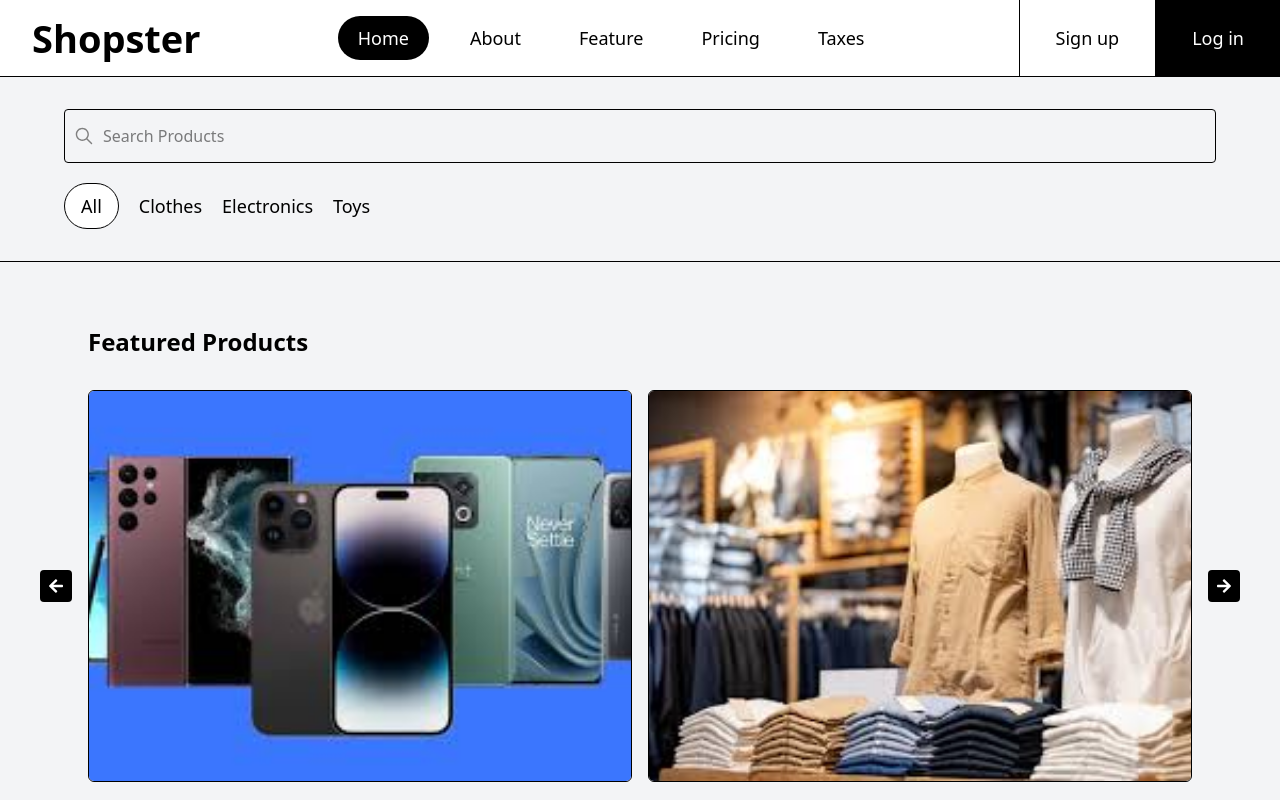
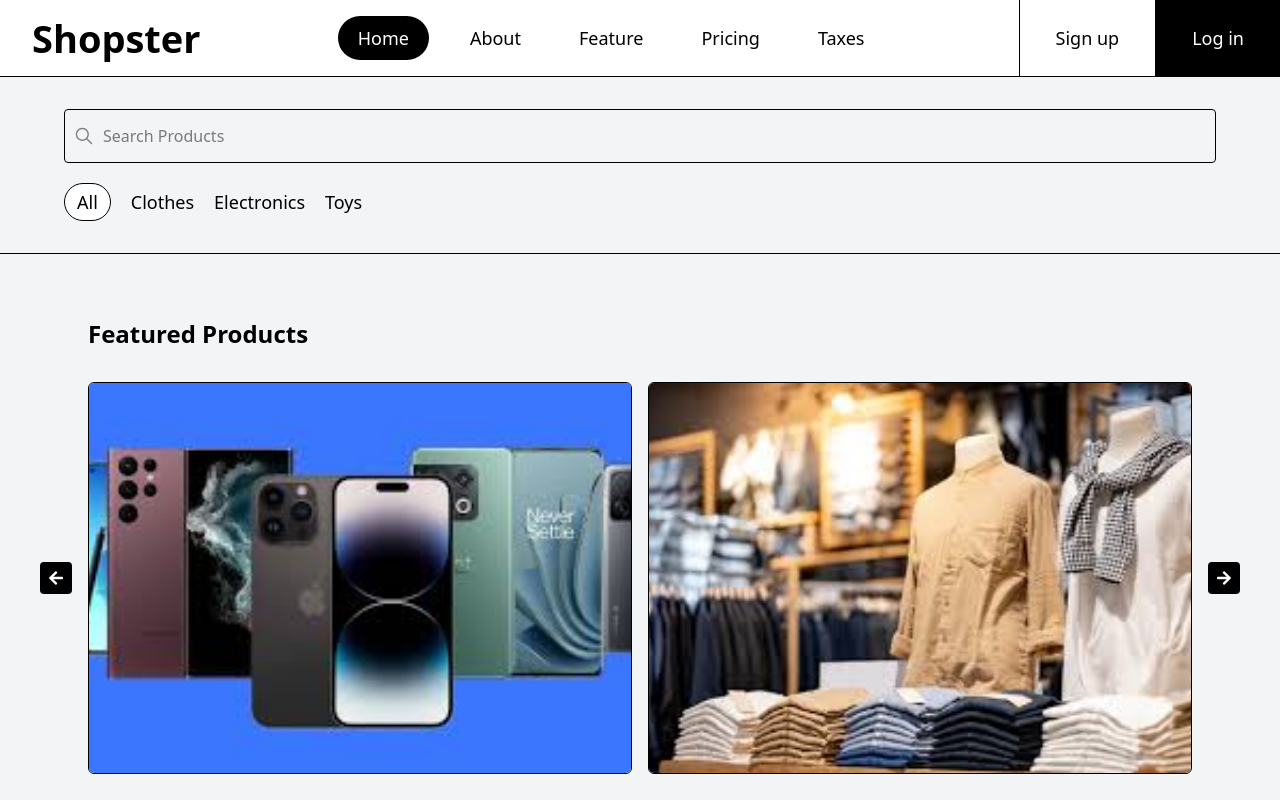
Before and after one commit to Rohitprj/E-Commerce-Frontend, a Next.js app: page / in a window 1280 px wide. Shown: the top 800 px of the page. Built offline with nearby package versions, Linux system fonts and the light colour scheme.

Commit message:
fix: update button padding and hover effects for improved UI consistency in Header2 component

```diff
--- a/src/components/Header2/index.tsx
+++ b/src/components/Header2/index.tsx
@@ -35,9 +35,9 @@
         <div className=" w-6xl pt-5">
           <button
             className="cursor-pointer items-center rounded-full
-            border border-black bg-white px-4 py-2 text-lg transition-all shadow-none
+            border border-black bg-white px-3 py-1 text-lg transition-all shadow-none
             hover:shadow-[4px_4px_0px_0px_rgba(0,0,0,1)]
-            hover:-translate-y-2
+            hover:-translate-y-2 hover:-translate-x-2
             active:translate-x-[3px] active:translate-y-[3px] active:shadow-none"
           >
             All
@@ -45,7 +45,7 @@
 
           <button
             className="ml-5 cursor-pointer text-lg transition-all duration-200
-            hover:px-4 hover:py-2 hover:rounded-full hover:border hover:border-black hover:bg-white
+            hover:px-3 hover:py-1 hover:rounded-full hover:border hover:border-black hover:bg-white
             hover:shadow-[4px_4px_0px_0px_rgba(0,0,0,1)] hover:-translate-y-1
             active:translate-x-[3px] active:translate-y-[3px] active:shadow-none"
           >
@@ -54,7 +54,7 @@
 
           <button
             className="ml-5 cursor-pointer text-lg transition-all duration-200
-            hover:px-4 hover:py-2 hover:rounded-full hover:border hover:border-black hover:bg-white
+            hover:px-3 hover:py-1 hover:rounded-full hover:border hover:border-black hover:bg-white
             hover:shadow-[4px_4px_0px_0px_rgba(0,0,0,1)] hover:-translate-y-1
             active:translate-x-[3px] active:translate-y-[3px] active:shadow-none"
           >
@@ -62,7 +62,7 @@
           </button>
           <button
             className="ml-5 cursor-pointer text-lg transition-all duration-200
-            hover:px-4 hover:py-2 hover:rounded-full hover:border hover:border-black hover:bg-white
+            hover:px-3 hover:py-1 hover:rounded-full hover:border hover:border-black hover:bg-white
             hover:shadow-[4px_4px_0px_0px_rgba(0,0,0,1)] hover:-translate-y-1
             active:translate-x-[3px] active:translate-y-[3px] active:shadow-none"
           >
```
